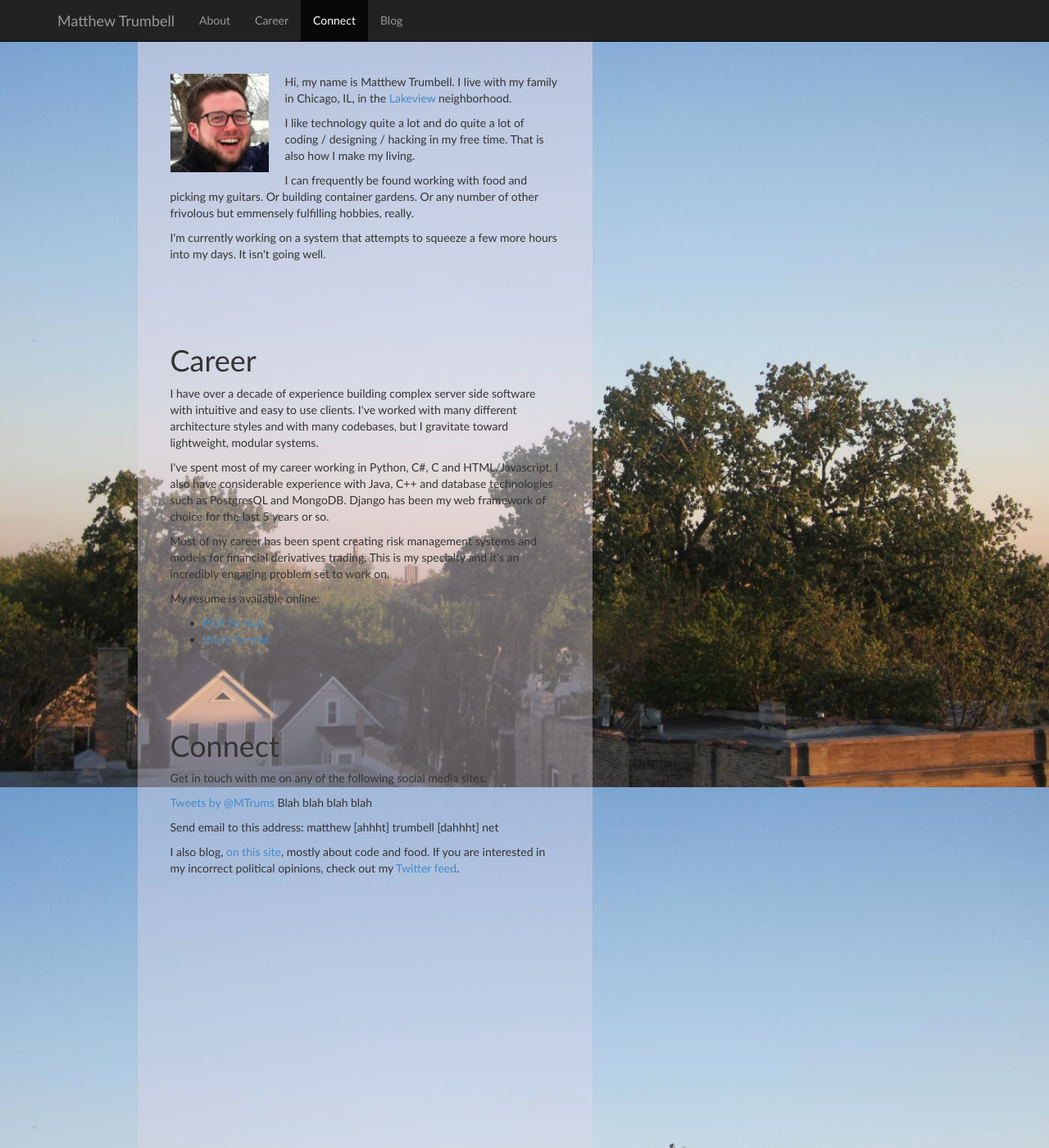
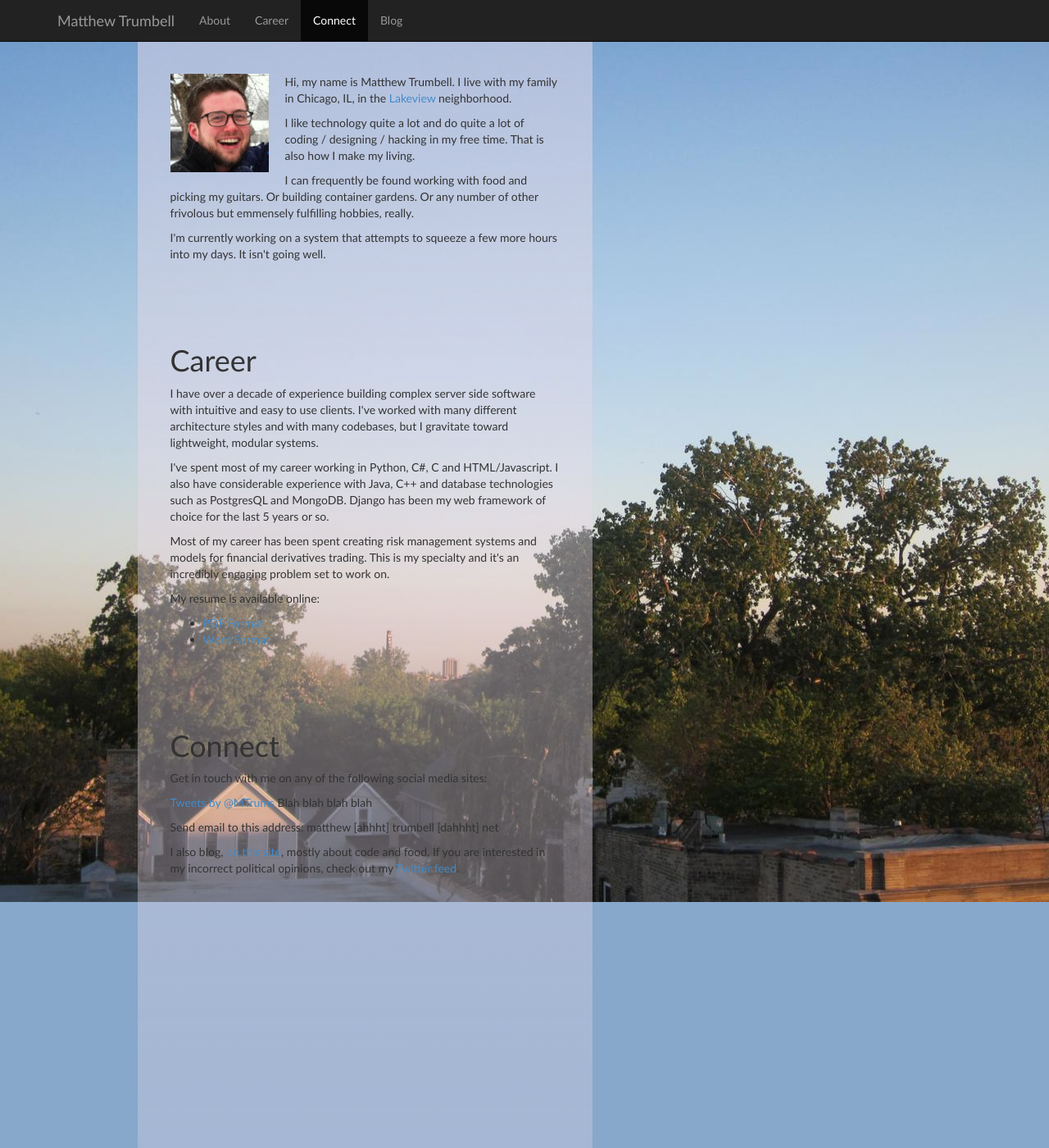
Before and after one commit to mrtrumbe/mrtrumbe.github.io, a Jekyll site: the page built from index.html, in a window 1280 px wide and 1400 px high. Shown: the whole window at 82% size. Built offline with Jekyll 4.4.1, drawn with Linux system fonts in a browser that asks for light colours; Markdown is read by kramdown in place of the engine named in the settings; comment, search, counter and statistics services are not loaded.

Commit message:
iPad fixes.

```diff
--- a/_layouts/default.html
+++ b/_layouts/default.html
@@ -19,6 +19,7 @@
 
   </head>
   <body data-spy="scroll" data-target="#mrt-navbar" data-offset="50">
+    <div id="fixedbg"></div>
     <div class="navbar navbar-inverse navbar-fixed-top" role="navigation">
       <div class="container">
 
--- a/css/new_main.css
+++ b/css/new_main.css
@@ -1,13 +1,20 @@
+html {
+    overflow-x:hidden;
+}
+
 body {
   font-family: "Trebuchet MS", Arial, sans-serif;
 
+  background-color: #87A8CB;
+  overflow-x:hidden;
+  /*
   background-image: url(/img/background.png);
-  background-color: #87A8CB;
   background-position-x: 50%;
   background-position-y: 50%;
   background-position: top left;
   background-attachment: fixed;
   background-repeat: no-repeat;
+  */
 
   background-size: cover;
   -moz-background-size: cover;
@@ -15,6 +22,17 @@ body {
 
   padding-top: 50px;
 }
+
+#fixedbg {
+  background-image: url(/img/background.png);
+  background-repeat: no-repeat;
+  background-position: top left;
+  height:100%;
+  position:fixed;
+  width:100%;
+  z-index:-1;
+}
+
 /*
 @media only all and (max-width: 1440px) and (max-height: 1050px) {
   body {
```
